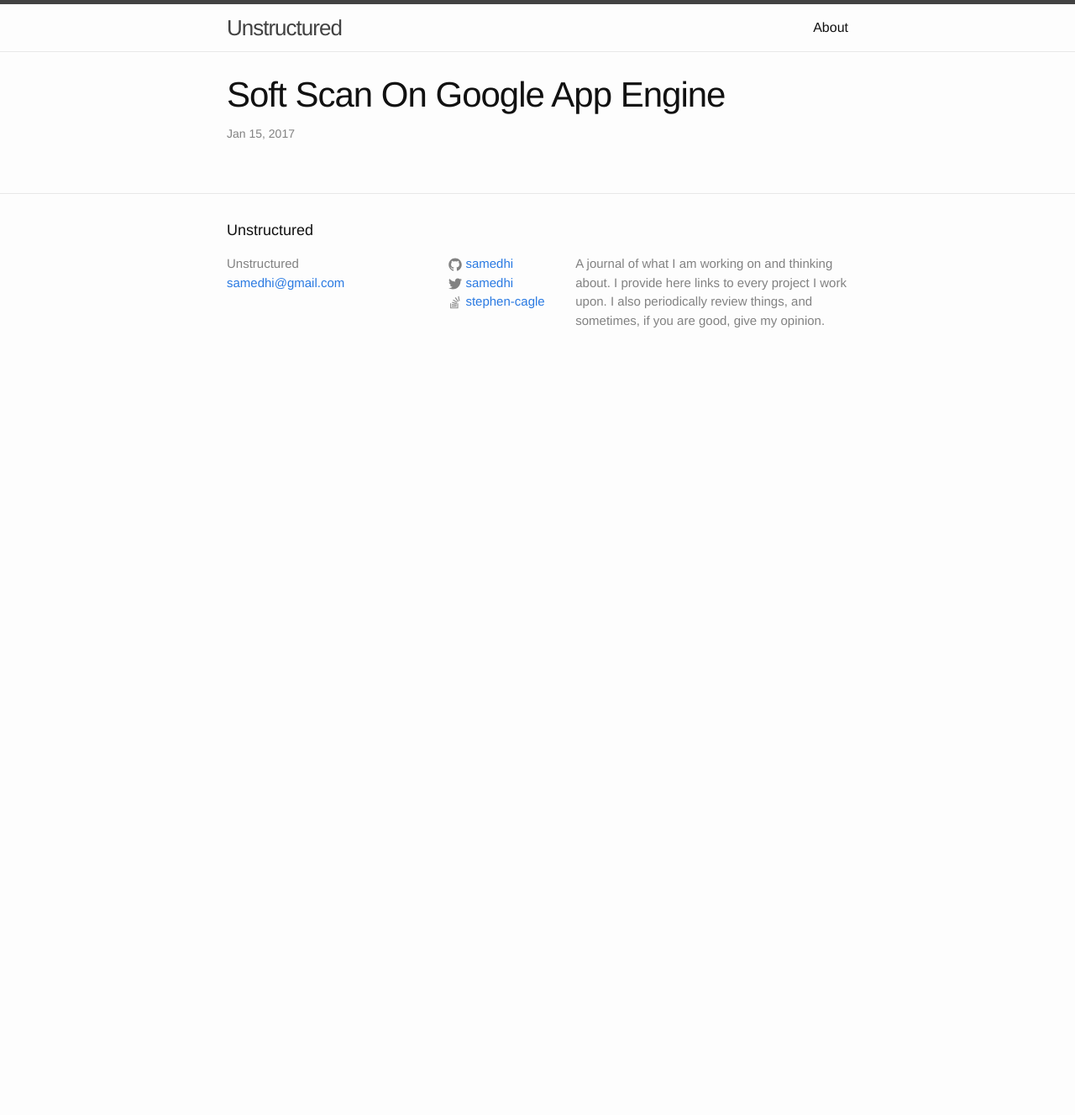
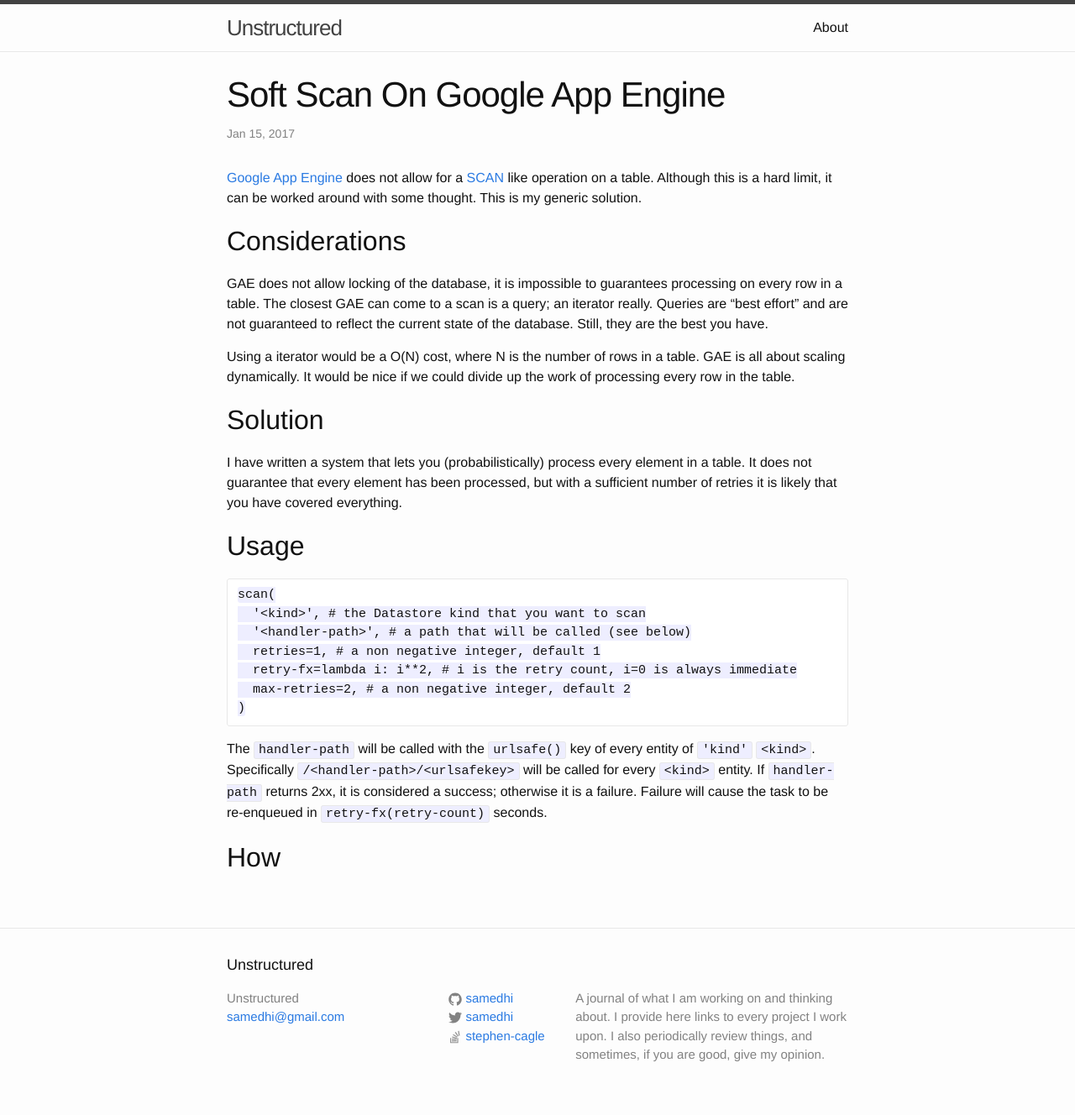
Before and after one commit to samedhi/samedhi.github.io, a Jekyll site: the page built from _posts/2017-01-15-soft-scan-on-google-app-engine.md, in a window 1280 px wide. Shown: the whole page at 84% size. Built offline with Jekyll 4.4.1, drawn with Linux system fonts in a browser that asks for light colours; comment, search, counter and statistics services are not loaded; before the commit the page ends 900 px from its top, so only the background shows below that.

````diff
--- a/_posts/2017-01-15-soft-scan-on-google-app-engine.md
+++ b/_posts/2017-01-15-soft-scan-on-google-app-engine.md
@@ -2,3 +2,29 @@
 layout: post
 categories: [code]
 ---
+
+[Google App Engine](https://cloud.google.com/appengine/) does not allow for a [SCAN](https://en.wikipedia.org/wiki/Full_table_scan) like operation on a table. Although this is a hard limit, it can be worked around with some thought. This is my generic solution.
+
+## Considerations
+GAE does not allow locking of the database, it is impossible to guarantees processing on every row in a table. The closest GAE can come to a scan is a query; an iterator really. Queries are "best effort" and are not guaranteed to reflect the current state of the database. Still, they are the best you have.
+
+Using a iterator would be a O(N) cost, where N is the number of rows in a table. GAE is all about scaling dynamically. It would be nice if we could divide up the work of processing every row in the table.
+
+## Solution
+I have written a system that lets you (probabilistically) process every element in a table. It does not guarantee that every element has been processed, but with a sufficient number of retries it is likely that you have covered everything.
+
+## Usage
+
+```
+scan(
+  '<kind>', # the Datastore kind that you want to scan
+  '<handler-path>', # a path that will be called (see below)
+  retries=1, # a non negative integer, default 1
+  retry-fx=lambda i: i**2, # i is the retry count, i=0 is always immediate
+  max-retries=2, # a non negative integer, default 2
+)
+```
+
+The `handler-path` will be called with the `urlsafe()` key of every entity of `'kind'` `<kind>`. Specifically `/<handler-path>/<urlsafekey>` will be called for every `<kind>` entity. If `handler-path` returns 2xx, it is considered a success; otherwise it is a failure. Failure will cause the task to be re-enqueued in `retry-fx(retry-count)` seconds.
+
+## How
````
Also changed, not shown: _posts/2017-01-08-convert-datastore-into-elasticsearch.md (+1 -1 lines), _posts/2017-01-21-japan-travel-log.md (+6 -0 lines), _posts/2017-01-29-derive-app-engine-key-from-properties.md (added, +6 -0 lines).
